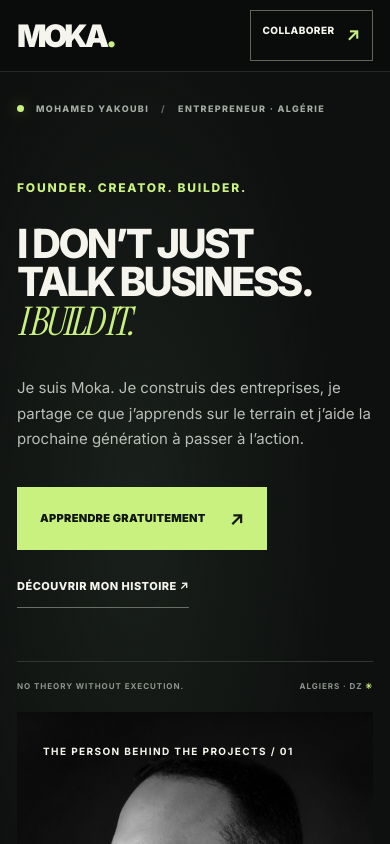
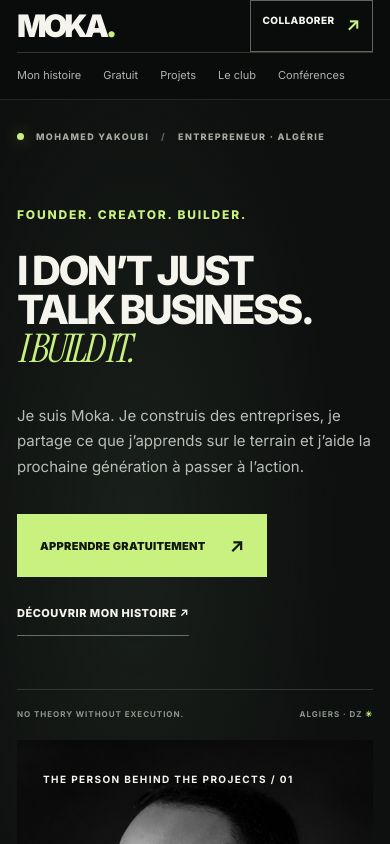
Before and after one commit to yakoumobi-sys/mokayakoubi, a Next.js app: page / in a window 390 px wide. Shown: the top 844 px of the page. Built offline with nearby package versions, Linux system fonts and the light colour scheme.

Commit message:
Keep navigation accessible on mobile and tablet

```diff
--- a/app/moka.css
+++ b/app/moka.css
@@ -231,3 +231,12 @@ body.oc-body .mk-site em{font-family:var(--oc-serif),Georgia,serif;font-style:it
  .mk-club-form{padding:14px}
 }
 @media(prefers-reduced-motion:reduce){.mk-site *{scroll-behavior:auto!important;transition:none!important}}
+
+/* Keep important sections one tap away on phones. */
+@media(max-width:860px){
+ .mk-header{height:auto}
+ .mk-header-row{min-height:72px;flex-wrap:wrap;gap:0}
+ .mk-header-row .mk-nav{display:flex;flex-basis:100%;order:3;overflow-x:auto;min-height:47px;align-items:center;gap:22px;white-space:nowrap;border-top:1px solid #30382c;scrollbar-width:thin}
+ .mk-header-row .mk-nav a{flex-shrink:0;font-size:11px}
+ .mk-header-cta{margin-left:auto}
+}
```
